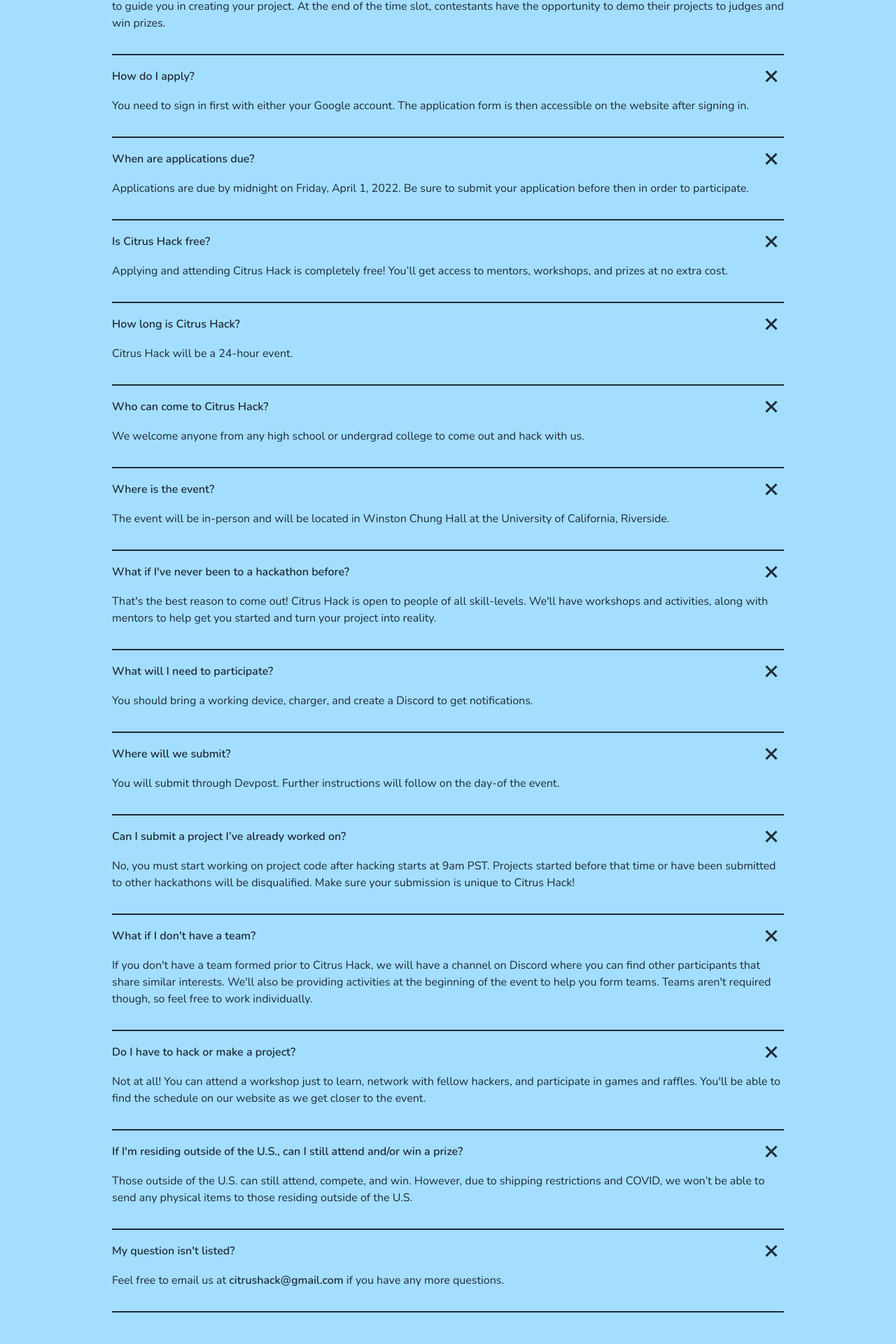
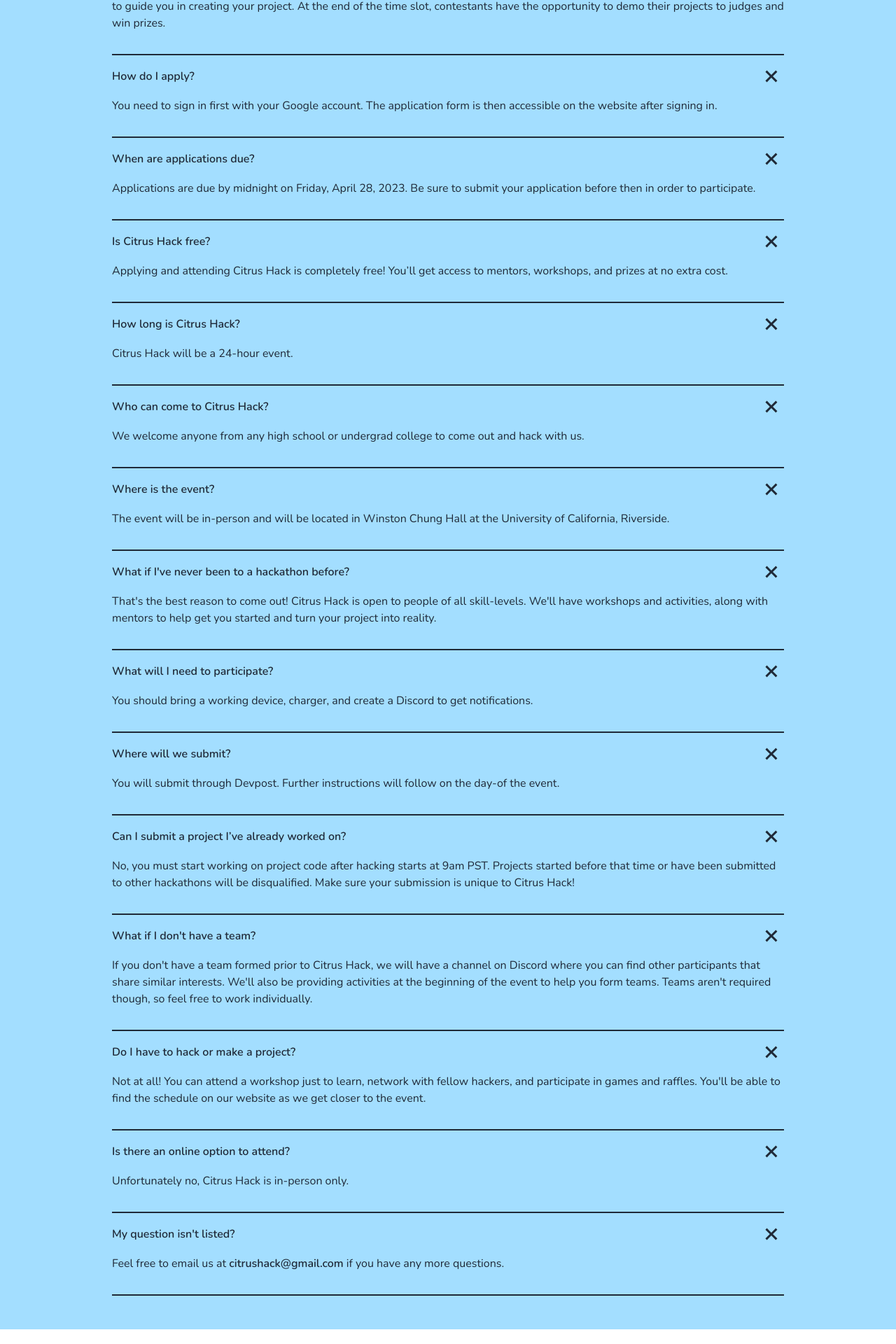
Before and after one commit to minsooerickim/citrushack2023, a Next.js app: page / in a window 1280 px wide. Shown: the part 6786-8706 px from the top of the page at 70% size. After the commit the page ends 8685 px from the top, so only its background shows below. Built offline with nearby package versions, Linux system fonts and the light colour scheme; no server answers; the database is empty.

Commit message:
faq updated

```diff
--- a/components/FAQ.tsx
+++ b/components/FAQ.tsx
@@ -54,12 +54,12 @@ const faq = [
   {
     question: 'How do I apply?',
     answer:
-      'You need to sign in first with either your Google account. The application form is then accessible on the website after signing in.'
+      'You need to sign in first with your Google account. The application form is then accessible on the website after signing in.'
   },
   {
     question: 'When are applications due?',
     answer:
-      'Applications are due by midnight on Friday, April 1, 2022. Be sure to submit your application before then in order to participate.'
+      'Applications are due by midnight on Friday, April 28, 2023. Be sure to submit your application before then in order to participate.'
   },
   {
     question: 'Is Citrus Hack free?',
@@ -111,10 +111,8 @@ const faq = [
       "Not at all! You can attend a workshop just to learn, network with fellow hackers, and participate in games and raffles. You'll be able to find the schedule on our website as we get closer to the event."
   },
   {
-    question:
-      "If I'm residing outside of the U.S., can I still attend and/or win a prize?",
-    answer:
-      'Those outside of the U.S. can still attend, compete, and win. However, due to shipping restrictions and COVID, we won’t be able to send any physical items to those residing outside of the U.S.'
+    question: 'Is there an online option to attend?',
+    answer: 'Unfortunately no, Citrus Hack is in-person only.'
   },
   {
     question: "My question isn't listed?",
```
